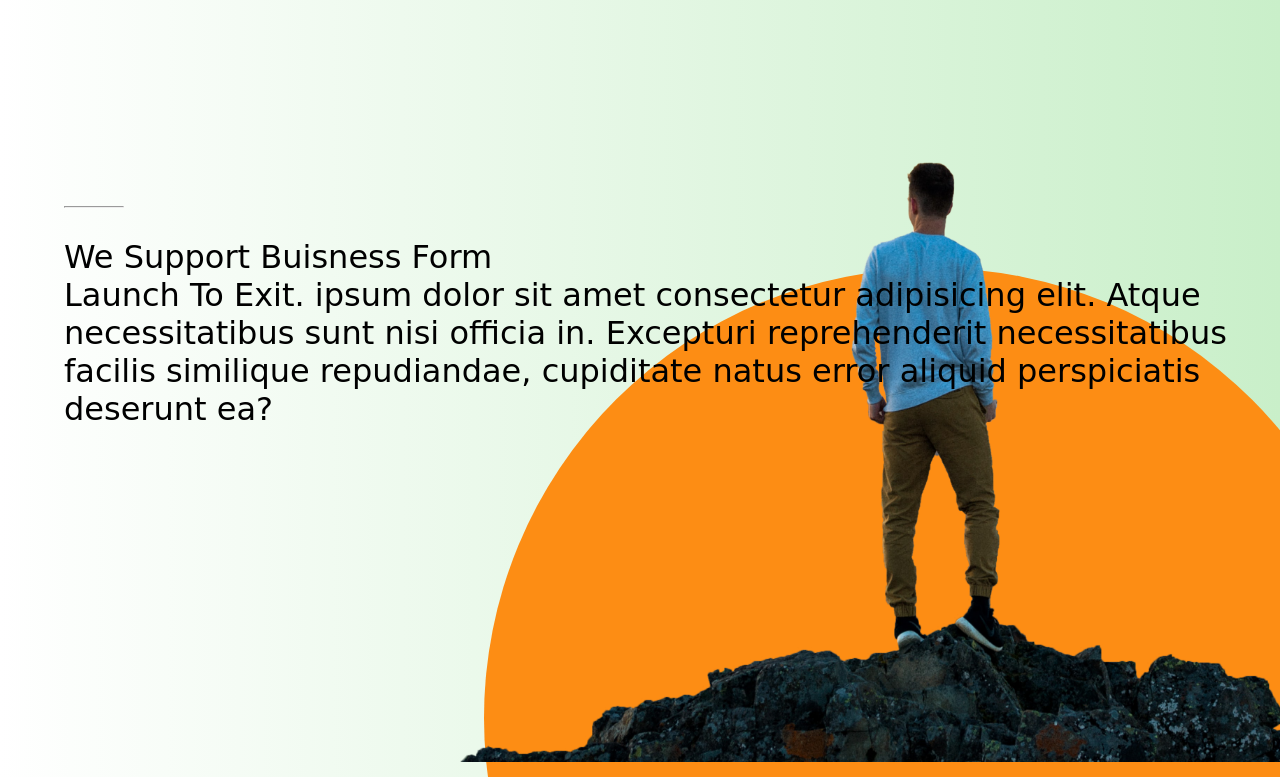
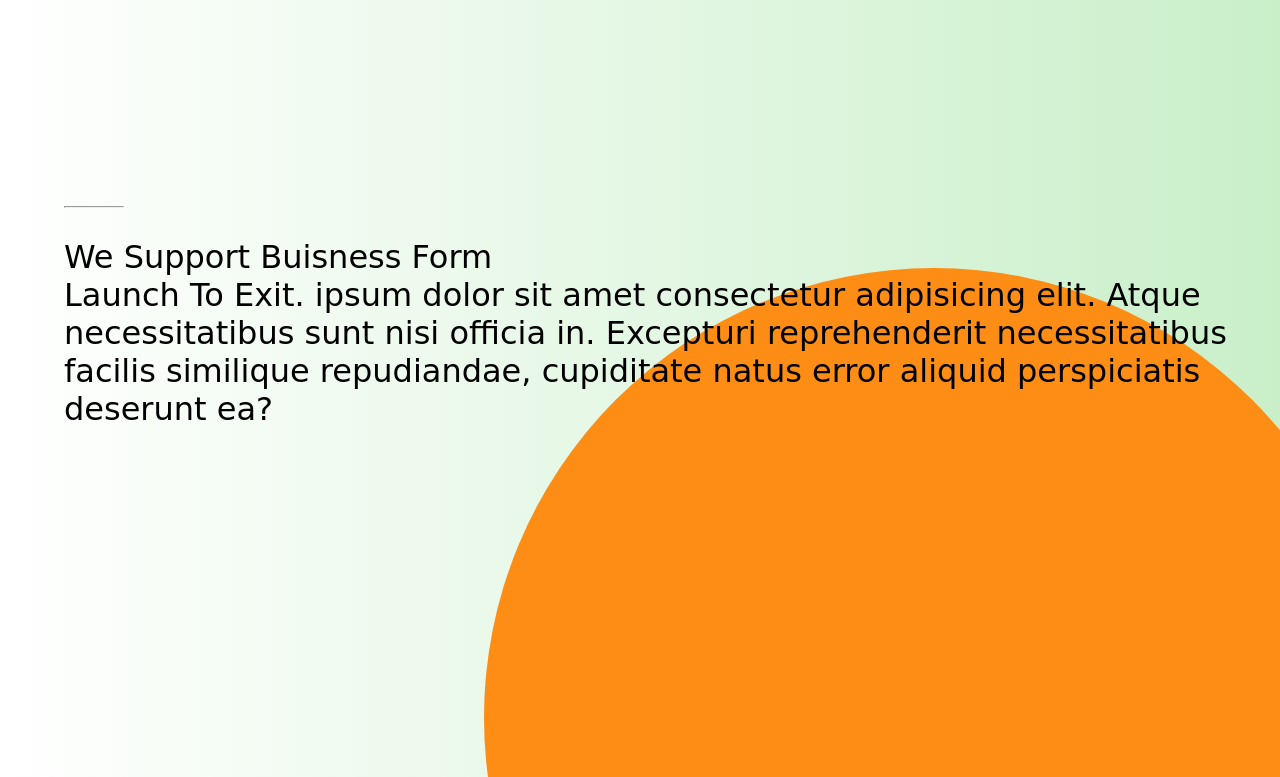
Before and after one commit to Dhiraj-1418/exam-final, a plain HTML site: page Coading, HTML/index.html in a window 1280 px wide. Shown: the part 82-859 px from the top of the page. Drawn offline with nearby package versions, Linux system fonts and the light colour scheme; a web font is replaced by a local one.

Commit message:
Update index.html

```diff
--- a/Coading, HTML/index.html
+++ b/Coading, HTML/index.html
@@ -32,8 +32,7 @@
     <div class="container">
     <div class="circle">
     </div>
-    <div class="men">
-        <img src="Images/men.png" alt="men on mountain">
+    <div ng" alt="men on mountain">
     </div>
     <hr>
     <h1>We Support Buisness Form<br>
```
